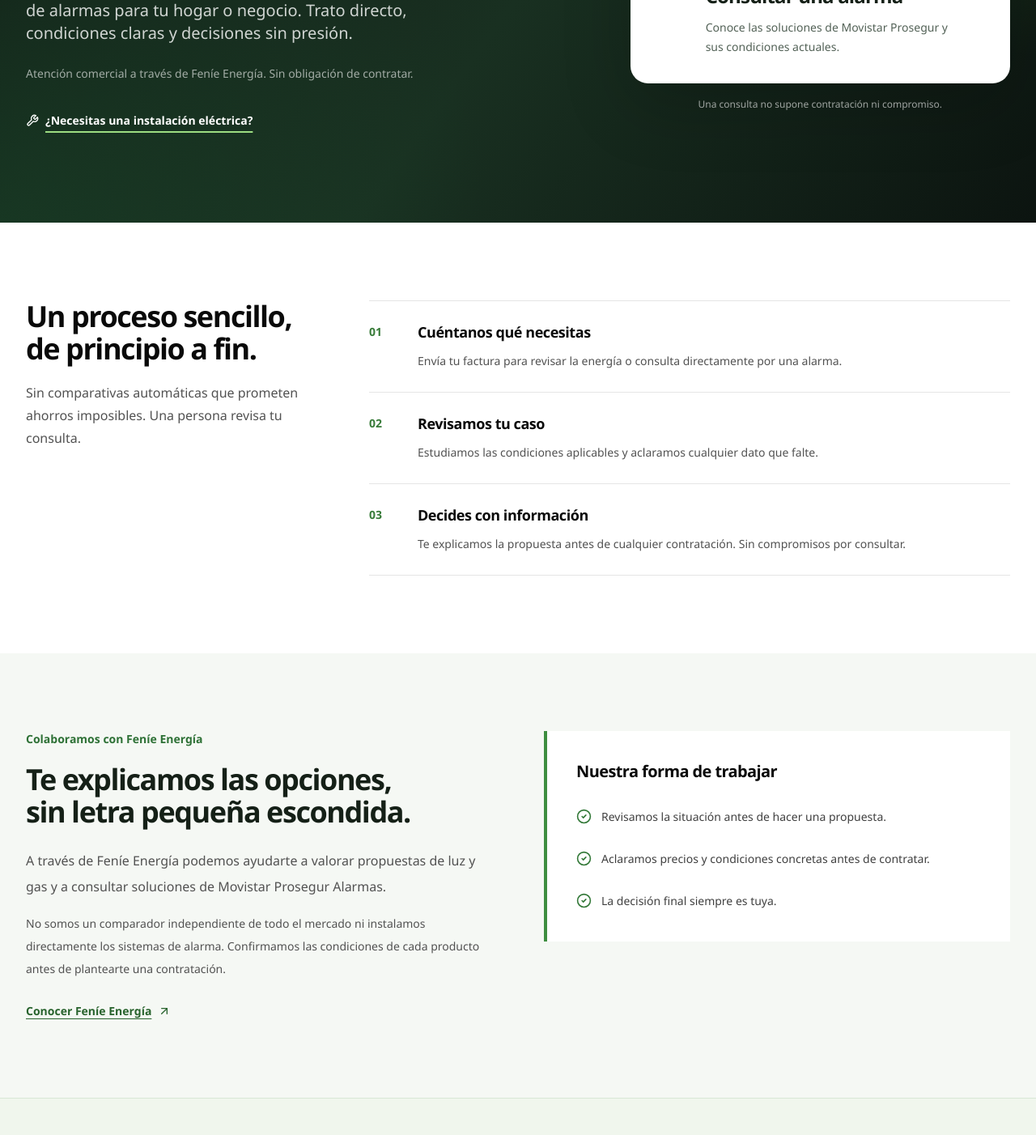
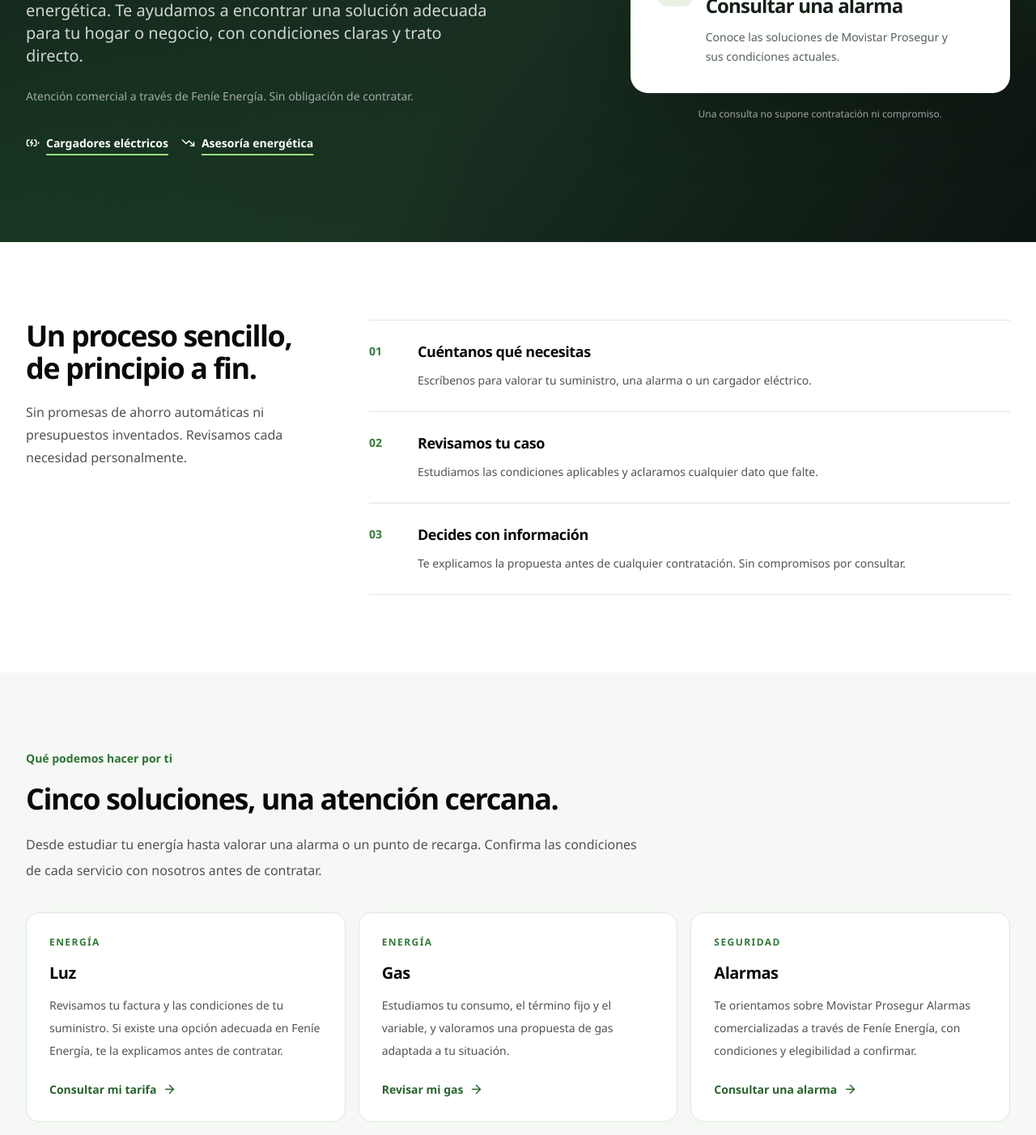
Before and after one commit to Gorkaa96/electricidad-lakuntza-web, a Next.js app: page / in a window 1280 px wide. Shown: the part 540-1942 px from the top of the page at 81% size. Built offline with nearby package versions, Linux system fonts and the light colour scheme; no server answers; the database is empty.

Commit message:
Refocus public site on five Fenie commercial services

```diff
--- a/app/page.jsx
+++ b/app/page.jsx
@@ -1,13 +1,13 @@
-import { ArrowRight, CheckCircle2, FileText, Mail, MessageCircle, Phone, ShieldCheck, Wrench } from 'lucide-react';
+import { ArrowRight, BatteryCharging, FileText, Mail, MessageCircle, Phone, ShieldCheck, TrendingDown } from 'lucide-react';
 import Header from '@/components/Header';
 import Footer from '@/components/Footer';
 import FenieEnergySection from '@/components/FenieEnergySection';
-import ProjectsSection from '@/components/ProjectsSection';
+import { commercialCatalog } from '@/lib/commercialCatalog';
 import MobileContactBar from '@/components/MobileContactBar';
 
 export const metadata = {
-  title: 'Luz, gas y alarmas con atención directa',
-  description: 'Revisamos facturas de luz y gas y orientamos sobre alarmas Movistar Prosegur a través de Feníe Energía. Instalaciones eléctricas y telecomunicaciones.',
+  title: 'Luz, gas, alarmas, cargadores y asesoría energética',
+  description: 'Luz, gas, alarmas, cargadores eléctricos y asesoría energética con Electricidad Lakuntza, como agente de Feníe Energía.',
   alternates: { canonical: '/' },
 };
 
@@ -16,7 +16,7 @@ const whatsappHref = 'https://wa.me/34649853448?text=' + encodeURIComponent('Hol
 const process = [
   {
     title: 'Cuéntanos qué necesitas',
-    description: 'Envía tu factura para revisar la energía o consulta directamente por una alarma.',
+    description: 'Escríbenos para valorar tu suministro, una alarma o un cargador eléctrico.',
   },
   {
     title: 'Revisamos tu caso',
@@ -45,12 +45,13 @@ export default function HomePage() {
                   Energía y seguridad, con criterio.
                 </h1>
                 <p className="mt-8 max-w-xl text-lg leading-[1.75] text-white/80 sm:text-xl">
-                  Te ayudamos a revisar tu luz y gas y a conocer las opciones de alarmas para tu hogar o negocio. Trato directo, condiciones claras y decisiones sin presión.
+                  Luz, gas, alarmas, cargadores eléctricos y asesoría energética. Te ayudamos a encontrar una solución adecuada para tu hogar o negocio, con condiciones claras y trato directo.
                 </p>
                 <p className="mt-6 max-w-xl text-sm leading-6 text-white/60">Atención comercial a través de Feníe Energía. Sin obligación de contratar.</p>
-                <a href="/servicios" className="mt-9 inline-flex items-center gap-2 text-sm font-semibold text-white underline decoration-[#9CDD81] decoration-2 underline-offset-8 transition-colors hover:text-[#B4F19B]">
-                  <Wrench size={16} aria-hidden="true" /> ¿Necesitas una instalación eléctrica?
-                </a>
+                <div className="mt-9 flex flex-wrap gap-4 text-sm font-semibold">
+                  <a href="/cargadores-electricos" className="inline-flex items-center gap-2 text-white underline decoration-[#9CDD81] decoration-2 underline-offset-8 transition-colors hover:text-[#B4F19B]"><BatteryCharging size={17} aria-hidden="true" /> Cargadores eléctricos</a>
+                  <a href="/asesoria-energetica" className="inline-flex items-center gap-2 text-white underline decoration-[#9CDD81] decoration-2 underline-offset-8 transition-colors hover:text-[#B4F19B]"><TrendingDown size={17} aria-hidden="true" /> Asesoría energética</a>
+                </div>
               </div>
               <div className="min-w-0 lg:col-span-5">
                 <div className="overflow-hidden rounded-[1.35rem] border border-white/20 bg-white text-[#152017] shadow-[0_28px_85px_rgba(0,0,0,.18)]">
@@ -91,7 +92,7 @@ export default function HomePage() {
             <div className="grid gap-8 lg:grid-cols-12 lg:gap-14">
               <div className="lg:col-span-4">
                 <h2 className="max-w-sm text-3xl font-semibold leading-tight tracking-[-.04em] sm:text-4xl">Un proceso sencillo, de principio a fin.</h2>
-                <p className="mt-5 max-w-sm text-base leading-7 text-neutral-600">Sin comparativas automáticas que prometen ahorros imposibles. Una persona revisa tu consulta.</p>
+                <p className="mt-5 max-w-sm text-base leading-7 text-neutral-600">Sin promesas de ahorro automáticas ni presupuestos inventados. Revisamos cada necesidad personalmente.</p>
               </div>
               <ol className="grid gap-0 border-t border-neutral-200 lg:col-span-8">
                 {process.map((step, index) => (
@@ -108,14 +109,32 @@ export default function HomePage() {
           </div>
         </section>
 
+        <section id="servicios-comerciales" className="bg-[#F5F8F4] py-20 sm:py-24">
+          <div className="mx-auto max-w-7xl px-4 sm:px-6 lg:px-8">
+            <div className="max-w-3xl">
+              <p className="text-sm font-semibold text-[#2E7136]">Qué podemos hacer por ti</p>
+              <h2 className="mt-5 text-3xl font-semibold tracking-[-.04em] sm:text-4xl">Cinco soluciones, una atención cercana.</h2>
+              <p className="mt-5 text-base leading-8 text-neutral-600">Desde estudiar tu energía hasta valorar una alarma o un punto de recarga. Confirma las condiciones de cada servicio con nosotros antes de contratar.</p>
+            </div>
+            <div className="mt-9 grid gap-4 md:grid-cols-2 lg:grid-cols-3">
+              {commercialCatalog.map((service) => (
+                <a href={service.href} key={service.slug} className="group rounded-2xl border border-[#DEE9DC] bg-white p-7 transition-colors hover:border-[#82B283] hover:bg-[#FBFDF9]">
+                  <p className="text-xs font-semibold uppercase tracking-[.12em] text-[#327837]">{service.eyebrow}</p>
+                  <h3 className="mt-4 text-xl font-semibold tracking-[-.025em]">{service.title}</h3>
+                  <p className="mt-3 min-h-20 text-sm leading-7 text-neutral-600">{service.description}</p>
+                  <span className="mt-6 inline-flex items-center gap-2 text-sm font-semibold text-[#28632D]">{service.action}<ArrowRight size={17} aria-hidden="true" className="transition-transform group-hover:translate-x-1" /></span>
+                </a>
+              ))}
+            </div>
+          </div>
+        </section>
         <FenieEnergySection />
-        <ProjectsSection />
 
         <section id="contacto" className="scroll-mt-20 border-t border-[#D8E7D6] bg-[#F0F6ED] py-20 sm:py-24">
           <div className="mx-auto grid max-w-7xl items-center gap-10 px-4 sm:px-6 lg:grid-cols-12 lg:px-8">
             <div className="lg:col-span-7">
               <h2 className="max-w-xl text-4xl font-semibold tracking-[-.045em] text-[#152017] sm:text-5xl">Hablemos de lo que necesitas.</h2>
-              <p className="mt-5 max-w-xl text-base leading-8 text-[#516051]">Consulta sobre luz, gas, alarmas o instalaciones. Te atenderemos directamente y te explicaremos las opciones reales.</p>
+              <p className="mt-5 max-w-xl text-base leading-8 text-[#516051]">Consulta sobre luz, gas, alarmas, cargadores eléctricos o asesoría energética. Te explicaremos las opciones y condiciones reales.</p>
             </div>
             <div className="grid gap-3 lg:col-span-5">
               <a href={whatsappHref} target="_blank" rel="noopener noreferrer" className="inline-flex min-h-14 items-center justify-center gap-3 rounded-xl bg-[#245E2A] px-6 py-4 text-sm font-semibold text-white transition-colors hover:bg-[#164B20]">
```
